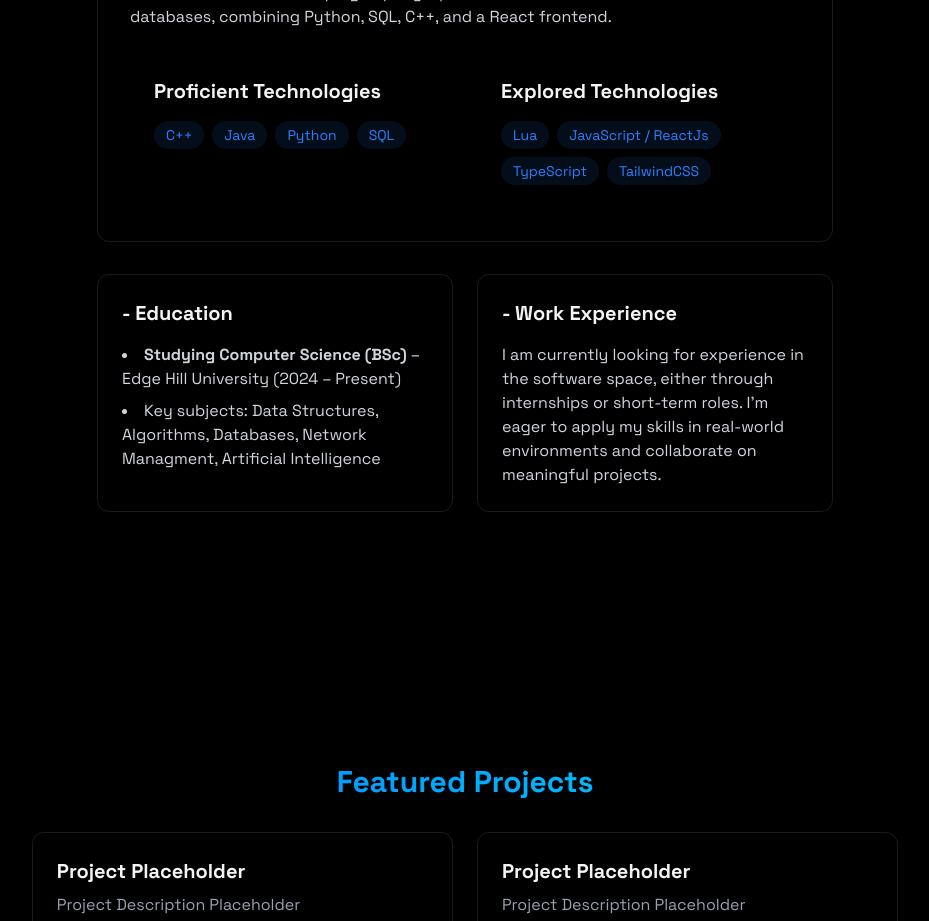
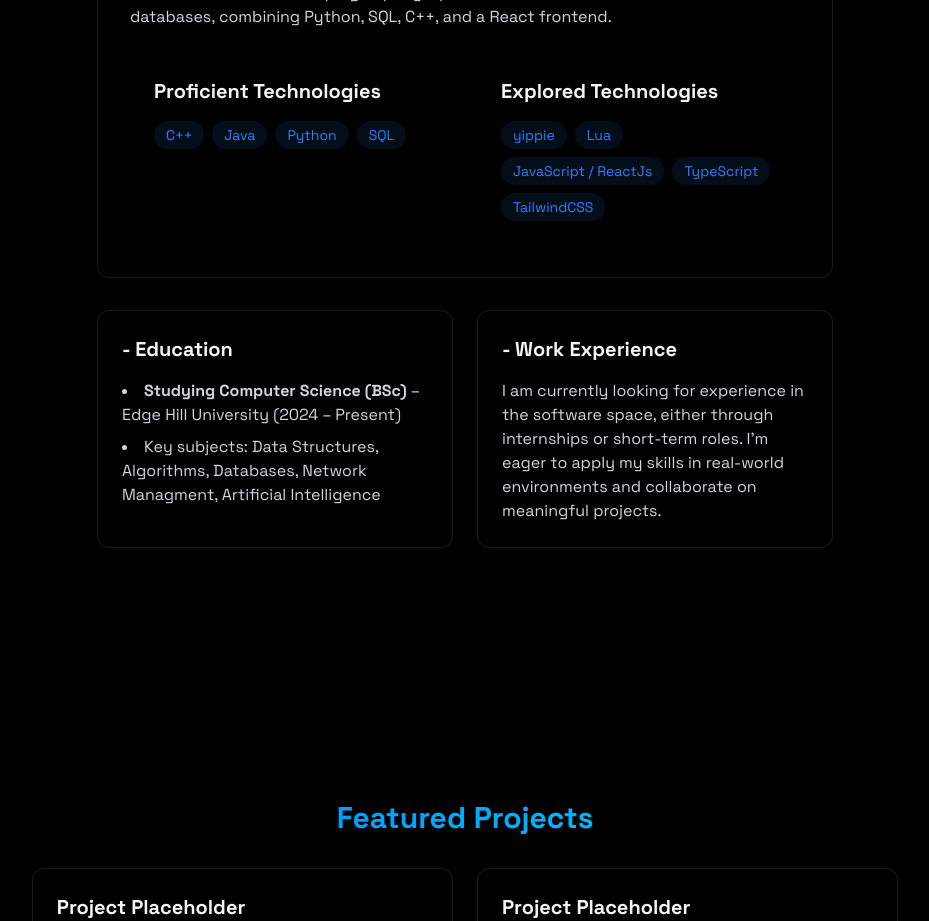
Before and after one commit to Dialexy/Dialexy.github.io, a React (Vite) app: page / in a window 1280 px wide. Shown: the part 1240-2161 px from the top of the page, without its empty margins (175-1104 px from the left). Built offline with nearby package versions, Linux system fonts and the light colour scheme.

Commit message:
fix for paragprahing issue on about

```diff
--- a/src/components/sections/About.jsx
+++ b/src/components/sections/About.jsx
@@ -2,7 +2,7 @@ import { RevealOnScroll } from "../RevealOnScroll";
 
 export const About = () => {
   const ProficientSkills = ["C++", "Java", "Python", "SQL"];
-  const ExploredSkills = ["Lua" ,"JavaScript / ReactJs", "TypeScript", "TailwindCSS"];
+  const ExploredSkills = ["yippie", "Lua", "JavaScript / ReactJs", "TypeScript", "TailwindCSS"];
 
   return (
     <section
```
